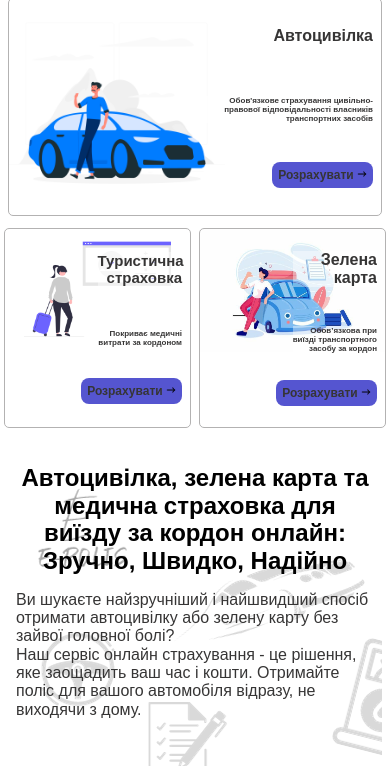
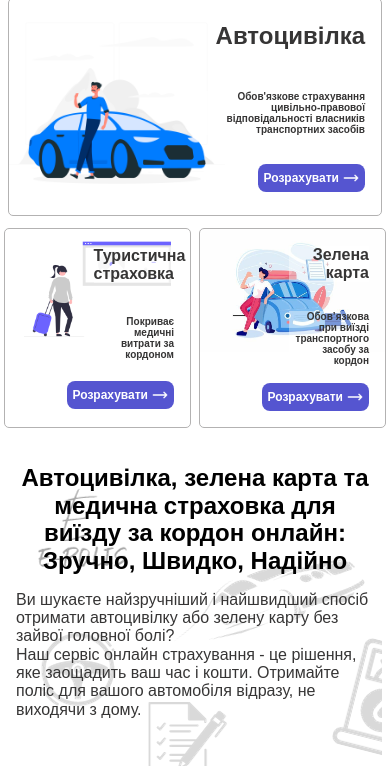
Before and after one commit to belon-creator/e-polis, a plain HTML site: page index.html in a window 390 px wide. Shown: the part 70-836 px from the top of the page. Drawn offline with nearby package versions, Linux system fonts and the light colour scheme.

Commit message:
change arrows

```diff
--- a/css/styles.css
+++ b/css/styles.css
@@ -134,7 +134,6 @@ burger
 /* Main page */
 .main-page {
   background-color: #fff;
-  /* background-image: url(../img/e-polis-bg.png); */
 }
 
 .banner {
@@ -144,8 +143,6 @@ burger
   flex-wrap: wrap;
   max-width: 1170px;
   margin: 0 auto;
-  /* content: ""; */
-  /* background-image: url(../img/E-polis-desktop-banner.png); */
 }
 
 .banner-btn {
@@ -214,7 +211,7 @@ burger
   align-items: end;
   justify-content: space-around;
   flex-direction: column;
-  /* padding: 8px; */
+  margin-right: 8px;
 }
 
 .travel {
@@ -229,7 +226,14 @@ burger
   font-size: 16px;
   padding: 6px;
   background-color: var(--accent-color);
+  color: #fff;
   border-radius: 8px;
+  display: flex;
+  align-items: center;
+}
+
+.order img {
+  margin-left: 4px;
 }
 
 .about {
@@ -471,7 +475,7 @@ burger
   }
 
   .banner-btn-txt-descr {
-    font-size: 8px;
+    font-size: 10px;
     max-width: 50%;
     margin-top: 12px;
     background-color: rgba(255, 255, 255, 0.4);
@@ -480,6 +484,9 @@ burger
   .avtocyvilka {
     width: 100%;
     height: 200px;
+  }
+  .avtocyvilka .banner-btn-txt {
+    font-size: 24px;
   }
 
   .international-ins {
@@ -490,7 +497,7 @@ burger
   }
 
   .travel .banner-btn-txt {
-    font-size: 15px;
+    font-size: 16px;
     width: 80%;
     text-align: right;
   }
--- a/index.html
+++ b/index.html
@@ -125,7 +125,7 @@ height="0" width="0" style="display:none;visibility:hidden"></iframe></noscript>
           <div class="banner-btn-txt-container">
             <span class="banner-btn-txt">Автоцивілка</span>
           <span class="banner-btn-txt-descr">Обов'язкове страхування цивільно-правової відповідальності власників транспортних засобів</span>
-          <span class="order">Розрахувати <img src="./img/free-icon-arrow-right-7787382.png" width="10px" alt=""></span>
+          <span class="order">Розрахувати <img src="./img/arrow-right.png" width="16px" alt=""></span>
           </div>
 
         </a>
@@ -133,7 +133,7 @@ height="0" width="0" style="display:none;visibility:hidden"></iframe></noscript>
           <div class="banner-btn-txt-container">
             <span class="banner-btn-txt">Туристична страховка</span>
           <span class="banner-btn-txt-descr">Покриває медичні витрати за кордоном</span>
-          <span class="order">Розрахувати <img src="./img/free-icon-arrow-right-7787382.png" width="10px" alt=""></span>
+          <span class="order">Розрахувати <img src="./img/arrow-right.png" width="16px" alt=""></span>
           </div>
 
         </a>
@@ -141,7 +141,7 @@ height="0" width="0" style="display:none;visibility:hidden"></iframe></noscript>
           <div class="banner-btn-txt-container">
             <span class="banner-btn-txt">Зелена карта</span>
            <span class="banner-btn-txt-descr">Обов’язкова при виїзді транспортного засобу за кордон </span>
-           <span class="order">Розрахувати <img src="./img/free-icon-arrow-right-7787382.png" width="10px" alt=""></span>
+           <span class="order">Розрахувати <img src="./img/arrow-right.png" width="16px" alt=""></span>
           </div>
 
           </a>
```
Also changed, not shown: img/arrow-right.png (added).
